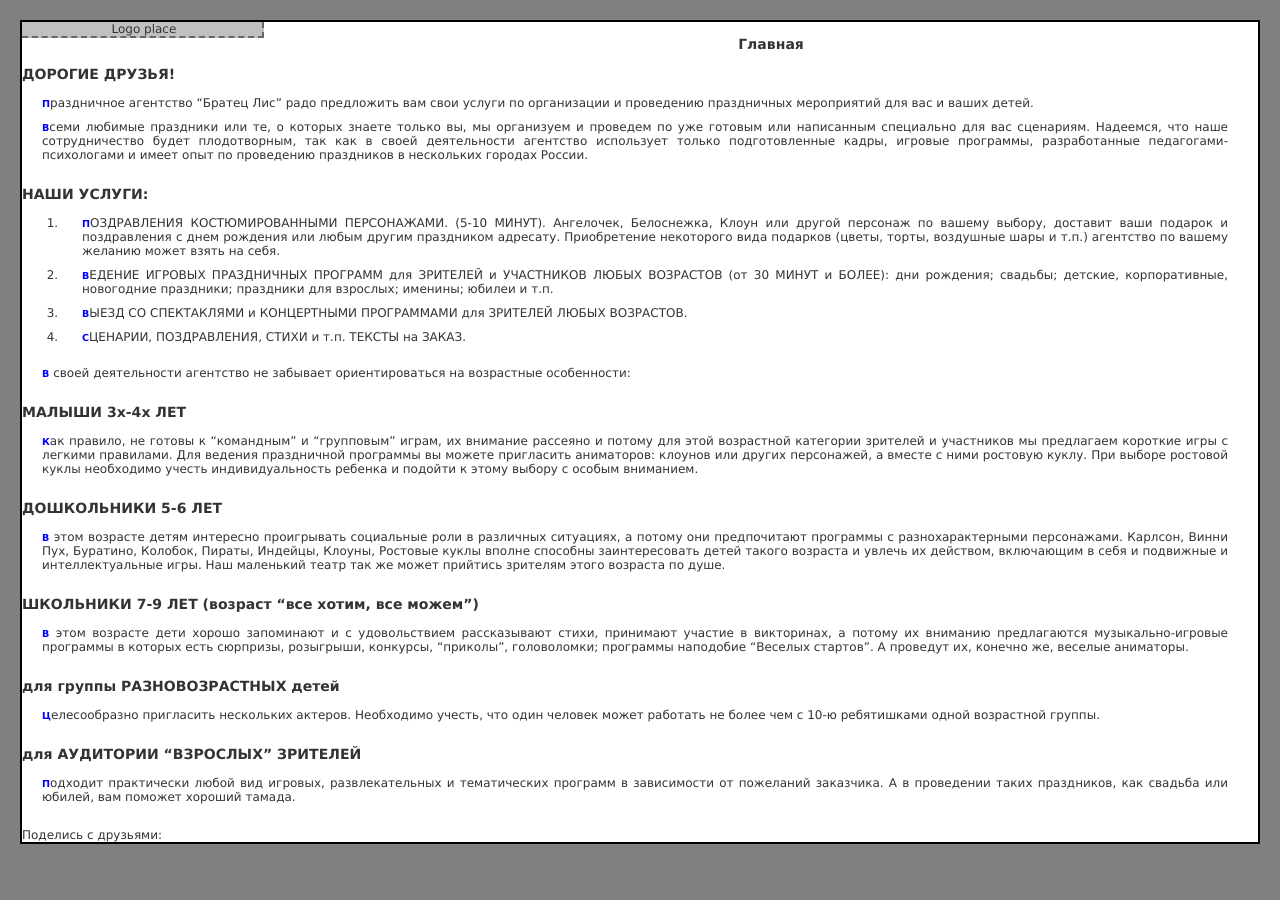
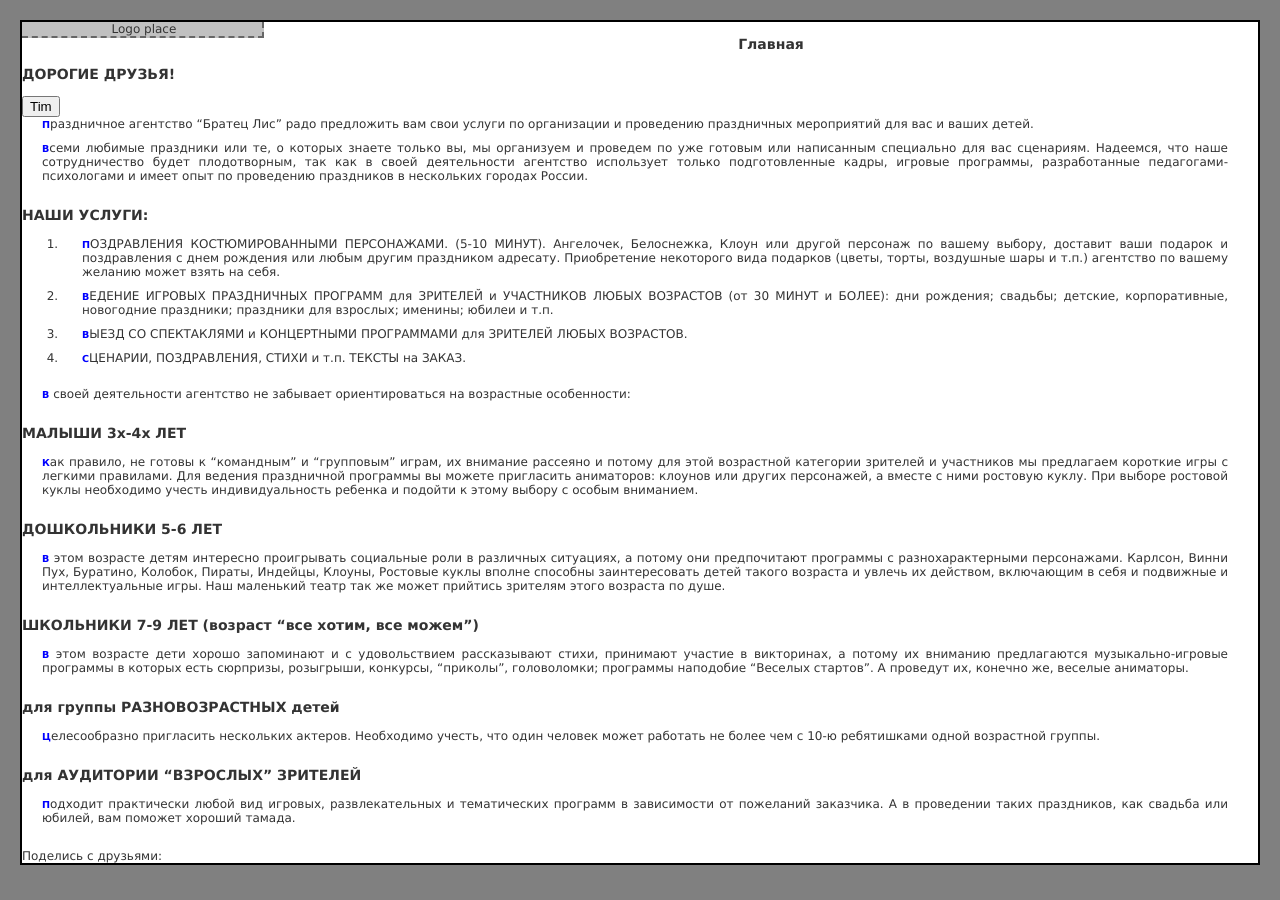
Before and after one commit to bratetslis/Site, a Jekyll site: the page built from testpage2.md, in a window 1280 px wide. Built offline with Jekyll 4.4.1, drawn with Linux system fonts in a browser that asks for light colours.

Commit message:
Update testpage2.md

```diff
--- a/testpage2.md
+++ b/testpage2.md
@@ -3,6 +3,9 @@ layout: type2
 title: Главная
 ---
 ### ДОРОГИЕ ДРУЗЬЯ!
+<form>
+   <input type="button" value="Tim" onClick="openWin2()">
+   </form>
 
 Праздничное агентство "Братец Лис" радо предложить вам свои услуги по организации и проведению праздничных мероприятий для вас и ваших детей.
 
```
